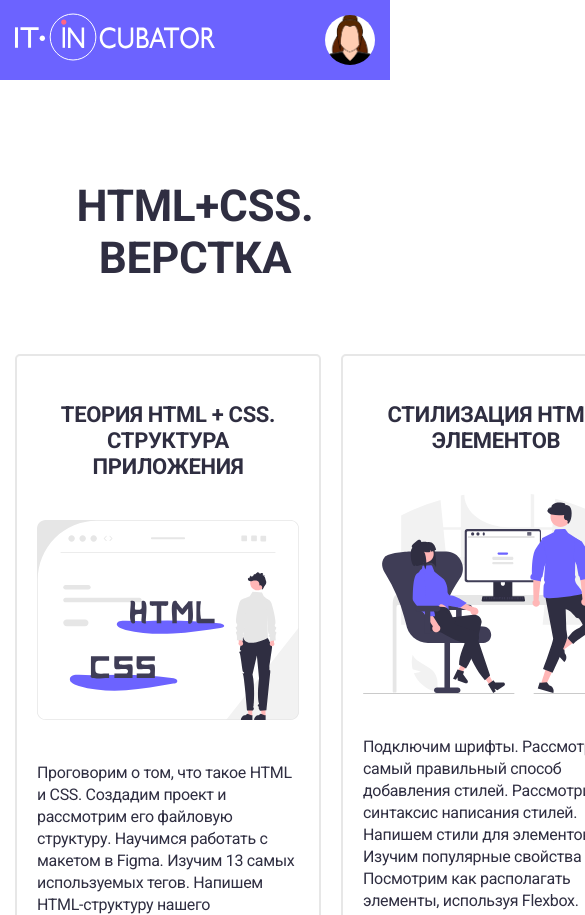
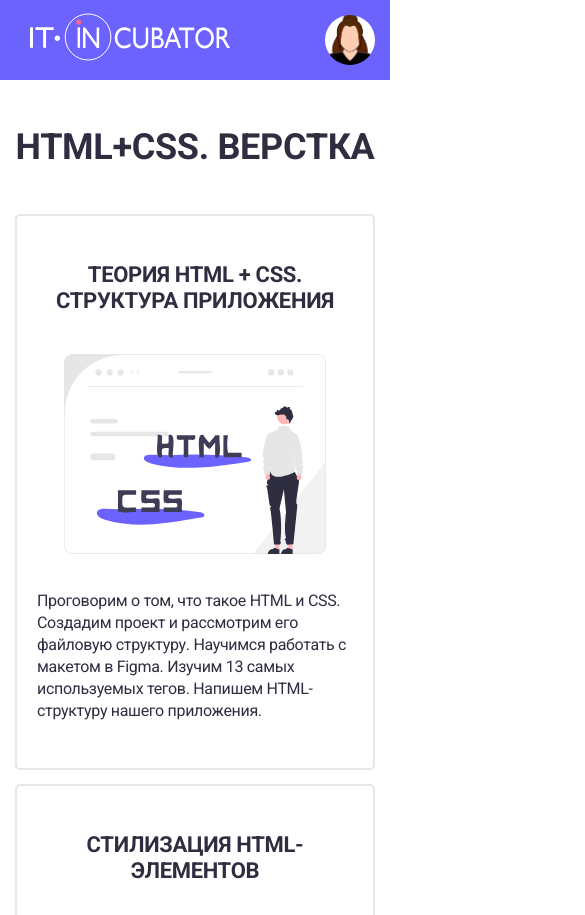
Before and after one commit to alekseyshahnov/mkHtmlCss, a plain HTML site: page index.html in a window 390 px wide. Shown: the top 915 px of the page, 585 px wide, since content can reach past the window. Drawn offline with Linux system fonts and the light colour scheme.

Commit message:
Добавил адаптив

```diff
--- a/index.html
+++ b/index.html
@@ -18,7 +18,7 @@
       <div class="container">
         <div class="header-wrapper">
           <a href="">
-            <img src="./images/logo.svg" alt="" />
+            <img class="logo" src="./images/logo.svg" alt="" />
           </a>
           <img class="avatar" src="./images/avatar.png" alt="" />
         </div>
--- a/style.css
+++ b/style.css
@@ -11,6 +11,10 @@ body {
    font-weight: 400;
    font-size: 16px;
    line-height: 22px;
+   height: 100vh;
+   display: flex;
+   flex-direction: column;
+   min-width: 360px;   /* Против скрола в стороны */
 }
 
 header,
@@ -28,6 +32,7 @@ footer {
 
 section {
    background-color: white;
+   flex-grow: 1;
 }
 
 h1,
@@ -77,18 +82,21 @@ a {
 
 .card-wrapper {
    display: flex;
-   gap: 20px;
-   padding-bottom: 100px;  /*добавили для того чтобы не прижимался к footer*/
+   gap: 14px;
+   padding-bottom: 100px;  /* Добавили для того чтобы не прижимался к footer */
+   flex-wrap: wrap;
 }
 
 .card {
    background-color: #FFFFFF;
    border: 2px solid #E7E7E7;
    border-radius: 5px;
-   width: 370px;
+   width: 330px;
    padding: 46px 20px;
+   display: flex;
    flex-direction: column;
    align-items: center;
+   flex-grow: 1;
 }
 
 .card-img {
@@ -104,8 +112,41 @@ a {
 .link {
    display: flex;
    align-items: center;
+   padding: 8px;
+  /* white-space: nowrap; --- Делает так, чтобы текст ссылки (если он длинный) не переносился на другую строку */
 }
 
 .link img {
    margin-right: 10px;
 }
+
+@media (max-width: 767px) {
+   h1 {
+      font-size: 36px;
+      line-height: 42px;
+      margin: 46px 0px;
+   }
+   .list {
+      justify-content: space-between; /* Добавляем к footer для правильного размещения иконок */
+      flex-wrap: wrap;
+   }
+   li {         /* По хорошему нужно создать клас для li и стилизовать */
+      flex-grow: 1; /*  Все лишки занимают свободное пространство */
+      width: 50%;
+   }
+   .logo {
+      padding: 17px 15px;
+   }
+}
+
+@media (max-width: 375px) {               /* Делаем адаптив. В медиа запрос пишим только то, что меняется при изменении размера. */
+   h1 {                          /* Указываем, где имено должен изменится к примеру размер */
+      font-size: 28px;                    /* И меняем его. Данные берем из нужного размерного макета figma */
+      line-height: 33px;
+      margin: 44px 0px 36px;
+   }
+   .logo {
+      width: 160px;
+      padding: 22px 15px;
+   }
+}
```
